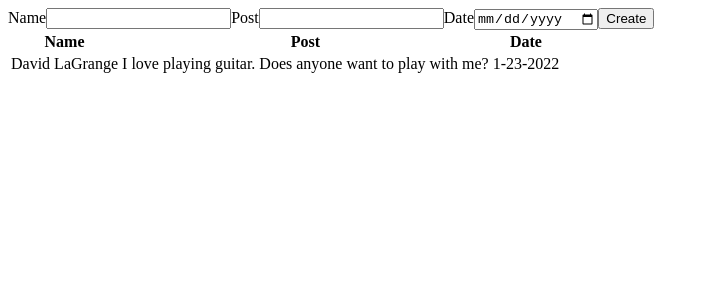
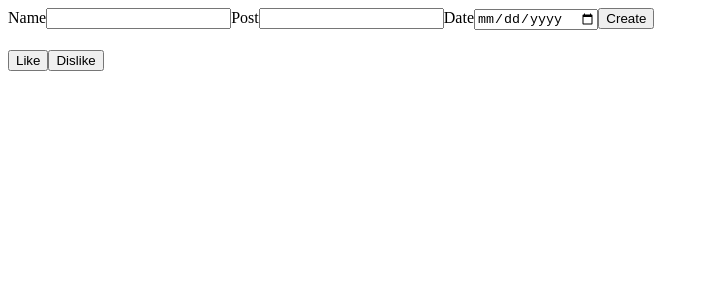
Before and after one commit to ARyback/Social-Feed, a React (Create React App) app: page / in a window 1280 px wide. Shown: the top 300 px of the page, without its empty margins (0-709 px from the left). Built offline with nearby package versions, Linux system fonts and the light colour scheme.

Commit message:
Added two CSS files to help with styling

```diff
--- a/src/App.js
+++ b/src/App.js
@@ -4,7 +4,7 @@ import AddPostForm from './Components/AddPost/AddPostForm';
 
 function App() {
 
-  const [posts, setPosts] = useState([{name: "David LaGrange", post: "I love playing guitar. Does anyone want to play with me?", date: "1-23-2022"}]);
+  const [posts, setPosts] = useState([{name: "", post: "", date: ""}]);
 
   function addNewPost(post) {
     let tempPosts = [post, ...posts];
--- /dev/null
+++ b/src/Components/AddPost/AddPostForm.css
@@ -0,0 +1,4 @@
+.form-grid {
+    display: grid;
+    border-style: dashed;
+}
--- a/src/Components/AddPost/AddPostForm.jsx
+++ b/src/Components/AddPost/AddPostForm.jsx
@@ -1,4 +1,5 @@
 import React, { useState } from 'react';
+import './AddPostForm'
 
 const AddPostForm = (props) => {
 
@@ -23,7 +24,7 @@ const AddPostForm = (props) => {
     }
 
     return (
-        <form onSubmit={handleSubmit}>
+        <form onSubmit={handleSubmit} class="form-grid">
             <label>Name</label>
             <input type="text" value={name} onChange={(event) => setName(event.target.value)}/>
             <label>Post</label>
--- a/src/Components/DisplayPosts/DisplayPosts.jsx
+++ b/src/Components/DisplayPosts/DisplayPosts.jsx
@@ -3,26 +3,19 @@ import DislikeButton from "../DislikeButton/DislikeButton";
 
 const DisplayPosts = (props) => {
   return (
-    <table>
-      <thead>
-        <tr>
-          <th>Name</th>
-          <th>Post</th>
-          <th>Date</th>
-        </tr>
-      </thead>
-      <tbody>
-        {props.parentPosts.map((post) => {
-          return (
-            <tr>
-              <td>{post.name}</td>
-              <td>{post.post}</td>
-              <td>{post.date}</td>
-            </tr>
+      <div>
+          {props.parentPosts.map((post) => {
+            return (
+              <div>
+                <h2>{post.name}</h2>
+                <p>{post.post}</p>
+                <h3>{post.date}</h3>
+                <button onClick={console.log("I like this!")}>Like</button>
+                <button onClick={console.log("I like this!")}>Dislike</button>
+              </div>
           );
         })}
-      </tbody>
-    </table>
+      </div>
   );
 };
 
--- a/src/Components/LikeButton/LikeButton.jsx
+++ b/src/Components/LikeButton/LikeButton.jsx
@@ -1,5 +1,5 @@
 const LikeButton = (props) => {
-    return ( "default for a like button" );
+    return ( "default for a like" );
 }
 
 export default LikeButton;
```
Also changed, not shown: src/App.css (added).
